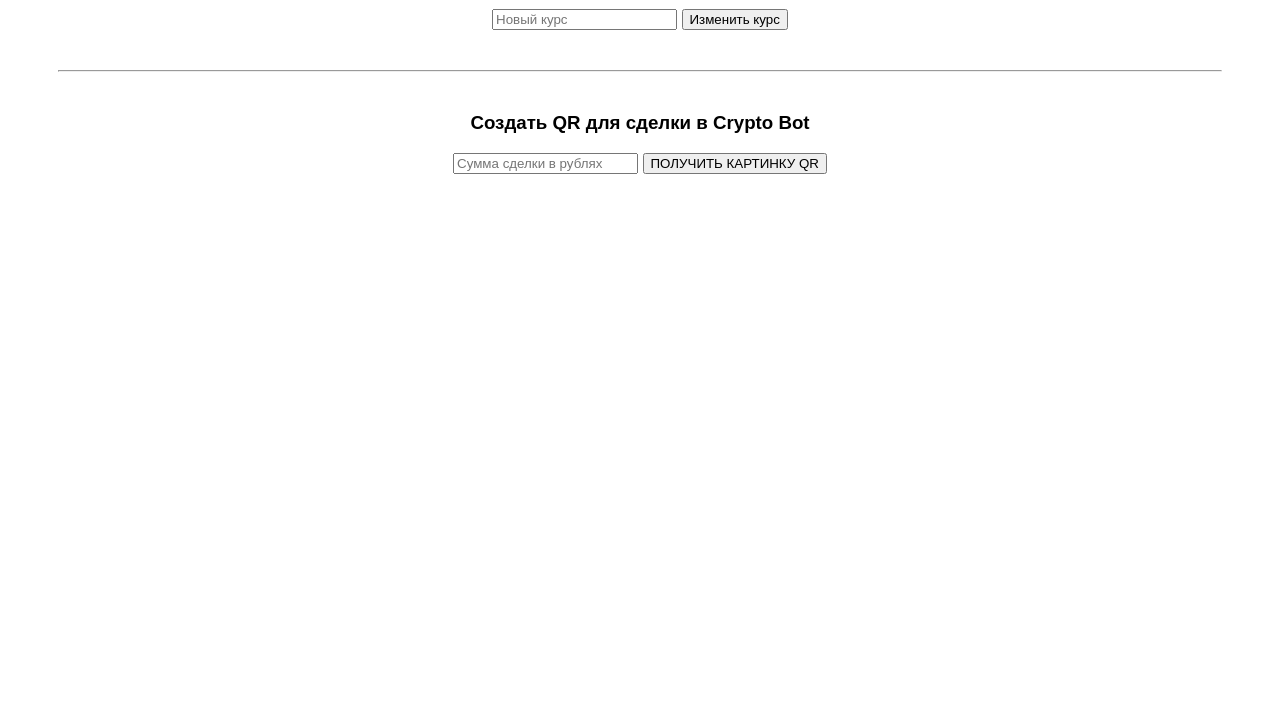
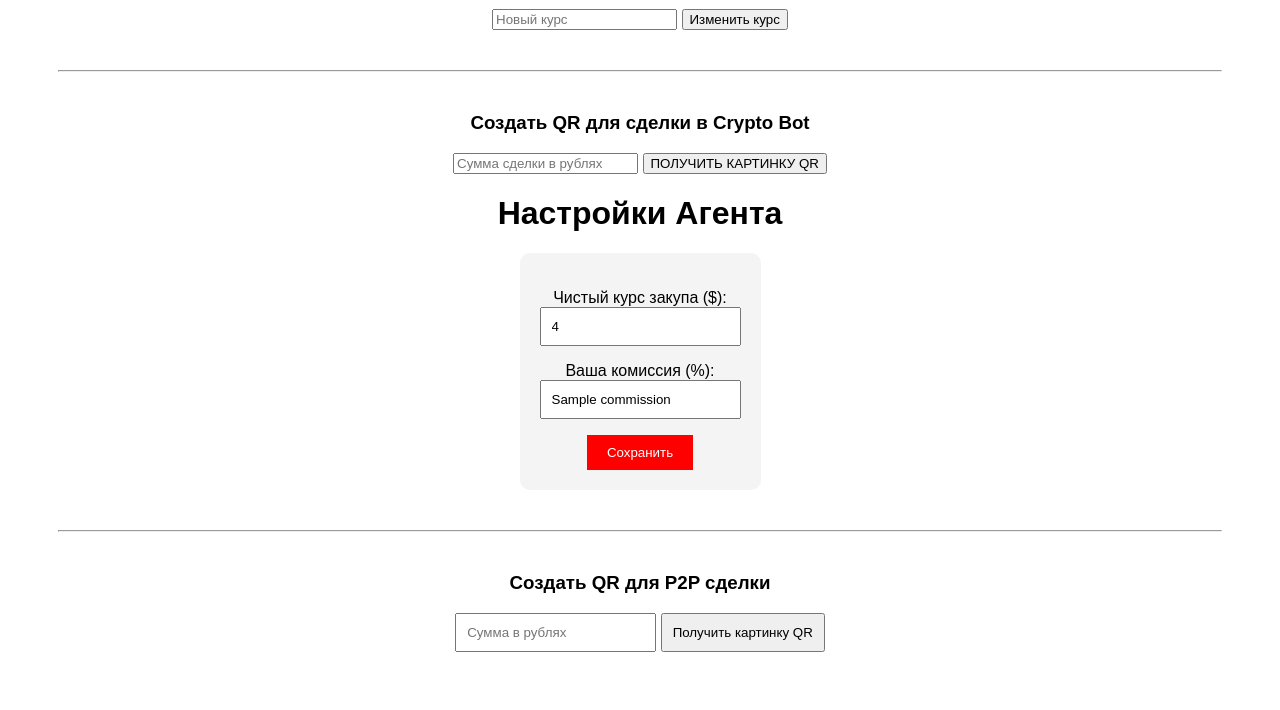
Before and after one commit to ZXCdyra/my-crypto-sit, a Flask app: template templates/admin.html in a window 1280 px wide. Shown: the part 167-877 px from the top of the page. Before the commit the page ends 341 px from the top, so only its background shows below. Run offline with Flask 3, Linux system fonts and the light colour scheme; the template is opened without the code that fills it: most values are stand-ins (such as "Sample title", 1, 10 or a date in 2020).

Commit message:
Update agent logic and admin panel

```diff
--- a/app.py
+++ b/app.py
@@ -10,65 +10,64 @@ def init_db():
     with sqlite3.connect(DB_PATH) as conn:
         conn.execute('CREATE TABLE IF NOT EXISTS settings (key TEXT PRIMARY KEY, value TEXT)')
         conn.execute('INSERT OR IGNORE INTO settings (key, value) VALUES ("rate", "83.5")')
+        conn.execute('INSERT OR IGNORE INTO settings (key, value) VALUES ("commission", "5")')
         conn.commit()
+
+def get_settings():
+    with sqlite3.connect(DB_PATH) as conn:
+        rate_row = conn.execute('SELECT value FROM settings WHERE key="rate"').fetchone()
+        comm_row = conn.execute('SELECT value FROM settings WHERE key="commission"').fetchone()
+        rate = rate_row[0] if rate_row else "83.5"
+        comm = comm_row[0] if comm_row else "5"
+        return rate, comm
 
 @app.route('/')
 def index():
     init_db()
-    with sqlite3.connect(DB_PATH) as conn:
-        row = conn.execute('SELECT value FROM settings WHERE key="rate"').fetchone()
-        rate = row[0] if row else "83.5"
-    return render_template('index.html', rate=rate)
+    rate, comm = get_settings()
+    # Расчет цены для витрины: чистый курс + комиссия
+    total_price = round(float(rate) * (1 + float(comm)/100), 2)
+    return render_template('index.html', rate=total_price)
 
-# УСЛОВИЯ ОПЛАТЫ
-@app.route('/payment-info')
-def payment_info():
-    return render_template('payment.html')
-
-# ПОЛИТИКА КОНФИДЕНЦИАЛЬНОСТИ
-@app.route('/policy')
-def policy():
-    return render_template('policy.html')
-
-# ПРАВИЛА ВОЗВРАТА
-@app.route('/return-rules')
-def return_rules():
-    return render_template('return.html')
-
-# ТВОЙ СЕКРЕТНЫЙ ВХОД
 @app.route('/zxc_dyra', methods=['GET', 'POST'])
 def admin():
     init_db()
     if request.method == 'POST':
-        new_rate = request.form.get('rate')
-        if new_rate:
+        if 'rate' in request.form:
+            new_rate = request.form.get('rate')
             with sqlite3.connect(DB_PATH) as conn:
                 conn.execute('UPDATE settings SET value=? WHERE key="rate"', (new_rate,))
-                conn.commit()
+        if 'commission' in request.form:
+            new_comm = request.form.get('commission')
+            with sqlite3.connect(DB_PATH) as conn:
+                conn.execute('UPDATE settings SET value=? WHERE key="commission"', (new_comm,))
+        return redirect(url_for('admin'))
 
-    with sqlite3.connect(DB_PATH) as conn:
-        row = conn.execute('SELECT value FROM settings WHERE key="rate"').fetchone()
-        rate = row[0] if row else "83.5"
-    return render_template('admin.html', rate=rate)
+    rate, comm = get_settings()
+    return render_template('admin.html', rate=rate, commission=comm)
 
-# СТРАНИЦА УСПЕШНОЙ ОПЛАТЫ
-@app.route('/success')
-def success():
-    return render_template('success.html')
-
-# ГЕНЕРАТОР QR
 @app.route('/generate_qr')
 def generate_qr():
     amount = request.args.get('amount', '0')
-    # Ссылка ведет на страницу успеха твоего сайта
+    # Ссылка для теста (заменишь на Альфу потом)
     pay_link = f"https://onrender.com{amount}"
-
     img = qrcode.make(pay_link)
     buf = BytesIO()
     img.save(buf, 'PNG')
     buf.seek(0)
     return send_file(buf, mimetype='image/png')
 
+@app.route('/payment-info')
+def payment_info(): return render_template('payment.html')
+@app.route('/policy')
+def policy(): return render_template('policy.html')
+@app.route('/return-rules')
+def return_rules(): return render_template('return.html')
+@app.route('/offer')
+def offer(): return render_template('offer.html')
+@app.route('/success')
+def success(): return render_template('success.html')
+
 if __name__ == '__main__':
     init_db()
     app.run(debug=True)
--- a/templates/admin.html
+++ b/templates/admin.html
@@ -22,3 +22,19 @@
     </button>
 </body>
 </html>
+<!DOCTYPE html>
+<html lang="ru">
+<head><meta charset="UTF-8"><title>Панель управления</title></head>
+<body style="font-family:sans-serif; text-align:center; padding:50px;">
+    <h1>Настройки Агента</h1>
+    <form method="POST" style="background:#f4f4f4; padding:20px; display:inline-block; border-radius:10px;">
+        <p>Чистый курс закупа ($): <br><input type="text" name="rate" value="{{ rate }}" style="padding:10px;"></p>
+        <p>Ваша комиссия (%): <br><input type="text" name="commission" value="{{ commission }}" style="padding:10px;"></p>
+        <button type="submit" style="padding:10px 20px; background:red; color:white; border:none; cursor:pointer;">Сохранить</button>
+    </form>
+    <hr style="margin:40px 0;">
+    <h3>Создать QR для P2P сделки</h3>
+    <input type="number" id="amt" placeholder="Сумма в рублях" style="padding:10px;">
+    <button onclick="window.open('/generate_qr?amount=' + document.getElementById('amt').value)" style="padding:10px;">Получить картинку QR</button>
+</body>
+</html>
--- a/templates/index.html
+++ b/templates/index.html
@@ -23,7 +23,7 @@
     </div>
 
     <div class="card">
-        <h3>Подписка на 1 месяц</h3>
+        <h3>Подписка на 1 день </h3>
         <p>Доступ к аналитической платформе и уведомлениям</p>
         <p style="font-size: 24px;">Стоимость: <b>{{ rate }} ₽</b></p>
         <button onclick="alert('Перенаправление на защищенную страницу оплаты АО «АЛЬФА-БАНК»...')">Оформить доступ</button>
```
Also changed, not shown: templates/offer.html (added, +28 -0 lines), database.db.
